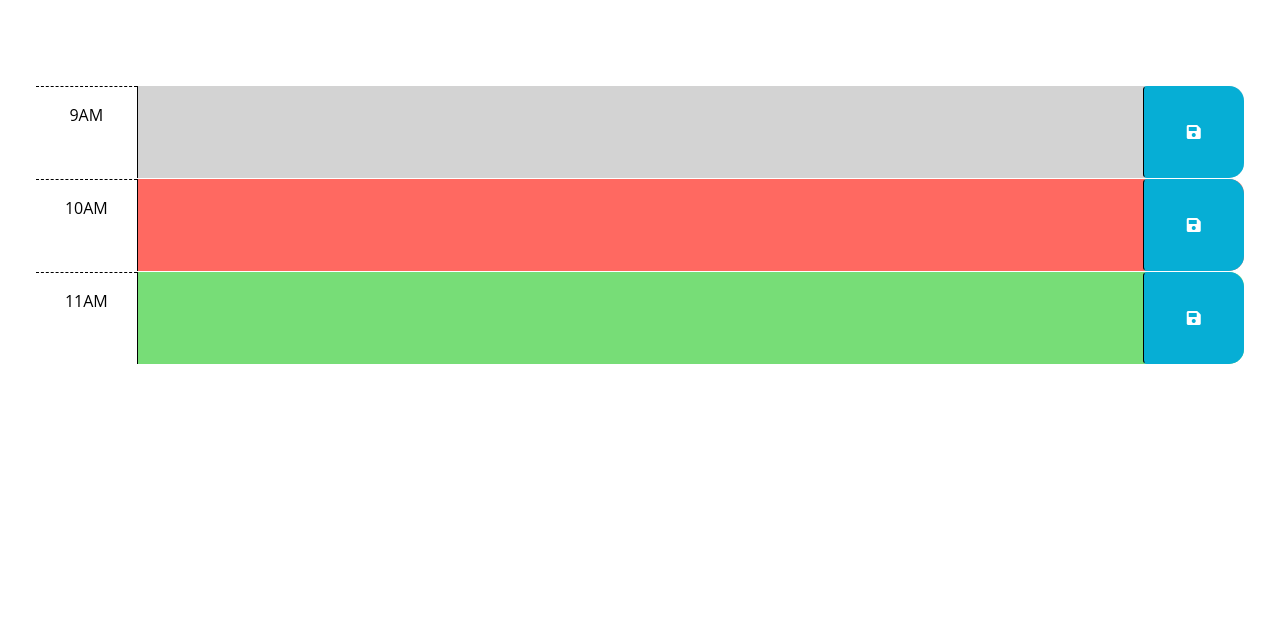
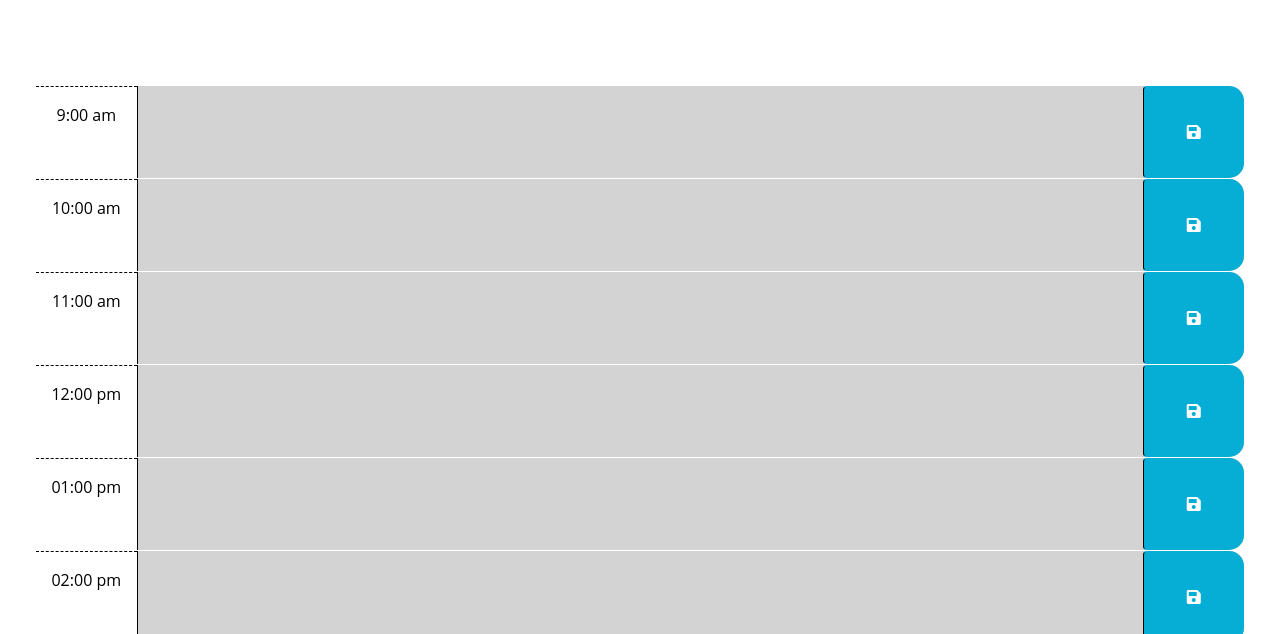
Before and after one commit to AutomataXRWrks/CalendarJs, a plain HTML site: page index.html in a window 1280 px wide. Shown: the part 166-800 px from the top of the page. Drawn offline with nearby package versions, Linux system fonts and the light colour scheme.

Commit message:
dynamic jquery elements

```diff
--- a/assets/js/script.js
+++ b/assets/js/script.js
@@ -8,16 +8,45 @@ $(function () {
   // function? How can DOM traversal be used to get the "hour-x" id of the
   // time-block containing the button that was clicked? How might the id be
   // useful when saving the description in local storage?
+  var rootEl = $('.container-fluid');
+  var currentDay = dayjs().day() // gets day of current week;
+  var currentHour = dayjs().hour() // gets current hour';
+  console.log(currentHour);
+  console.log(currentDay);
+
   var hoursCalendarDay = [
-    'Select',
-    'Create',
-    'Style',
-    'Animate',
-    'Traverse',
-    'Event Listen',
-    'much more',
+    '9:00 am',
+    '10:00 am',
+    '11:00 am',
+    '12:00 pm',
+    '01:00 pm',
+    '02:00 pm',
+    '03:00 pm',
+    '04:00 pm',
+    '05:00 pm'
   ];
 
+  for (var i = 0; i < hoursCalendarDay.length; i++) {
+    // Create a new `<div>` for each ability and its text content
+    var rowdiv = $('<div>');
+    var textHour = $('<div>');
+    var textArea = $('<textarea>');
+    var buttons =  $('<button>')
+    rowdiv.addClass('row time-block past');
+    rowdiv.attr('id', 'hour-'+i);
+    rootEl.append(rowdiv);
+    textHour.addClass('col-2 col-md-1 hour text-center py-3');
+    textHour.text(hoursCalendarDay[i]);
+    rowdiv.append(textHour);
+    textArea.addClass('col-8 col-md-10 description');
+    textArea.attr('rows', '3');
+    rowdiv.append(textArea);
+    buttons.addClass('btn saveBtn col-2 col-md-1');
+    buttons.attr('aria-label', 'save');
+    buttons.html('<i class="fas fa-save" aria-hidden="true"></i>');
+    rowdiv.append(buttons);
+
+  }
   var hourDay = dayjs().format('H');
   //
   // TODO: Add code to apply the past, present, or future class to each time
```
Also changed, not shown: index.html (+4 -4 lines).
